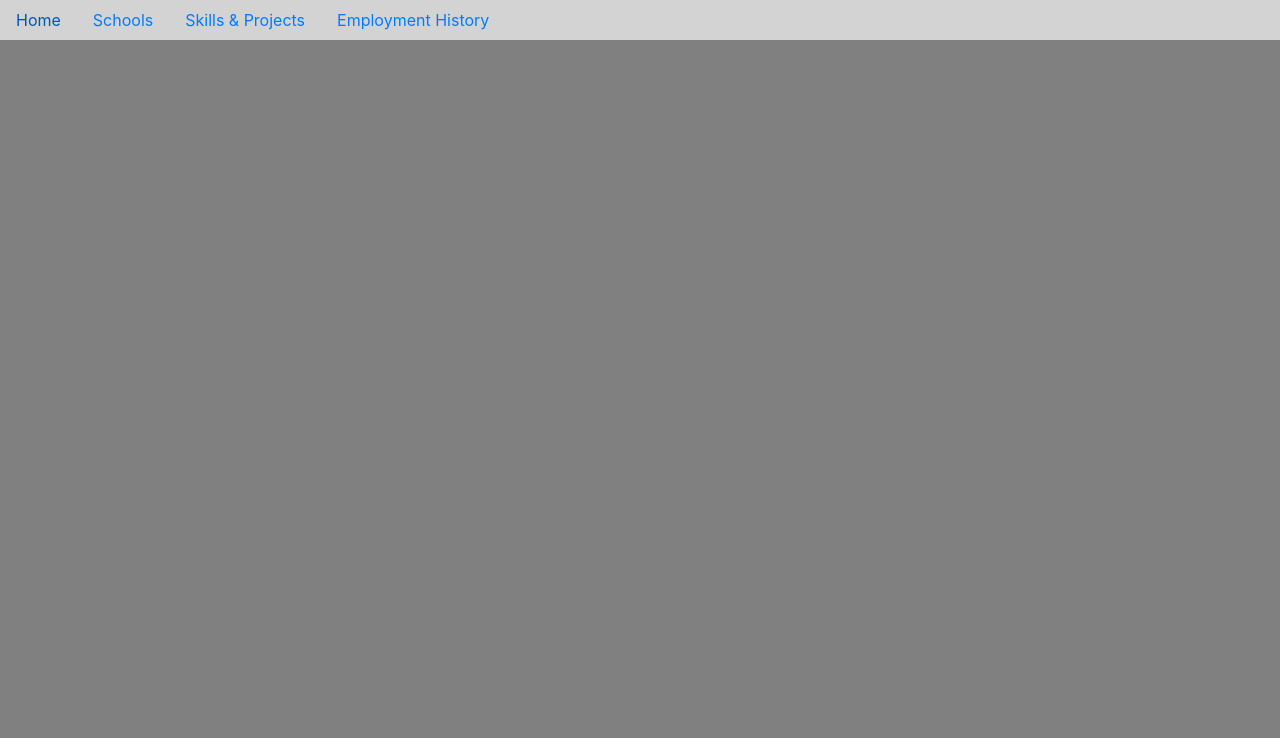
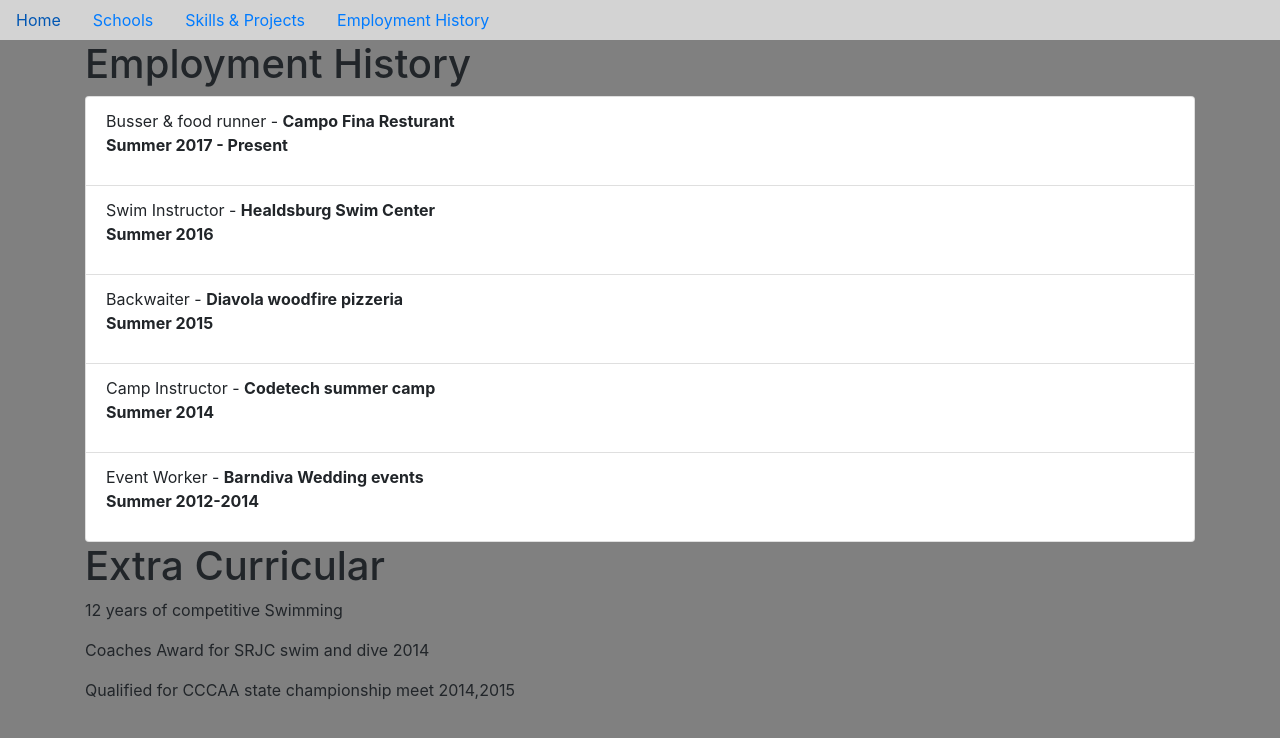
Before and after one commit to bojbrook/edX-Project0, a plain HTML site: page employment.html in a window 1280 px wide. Drawn offline with nearby package versions, Linux system fonts and the light colour scheme.

Commit message:
expanded on all other pages

```diff
--- a/employment.html
+++ b/employment.html
@@ -1,11 +1,13 @@
 <!DOCTYPE html>
 <html lang="en" dir="ltr">
+
 <head>
   <meta charset="utf-8">
   <link rel="stylesheet" href="https://stackpath.bootstrapcdn.com/bootstrap/4.1.3/css/bootstrap.min.css" integrity="sha384-MCw98/SFnGE8fJT3GXwEOngsV7Zt27NXFoaoApmYm81iuXoPkFOJwJ8ERdknLPMO" crossorigin="anonymous">
   <link rel="stylesheet" href="index.css">
   <title>Employment</title>
 </head>
+
 <body>
   <div class="container-fullwidth">
     <ul class="nav" style="background: lightgray;">
@@ -24,5 +26,35 @@
     </ul>
   </div>
 
+  <div class="container">
+    <h1>Employment History</h1>
+    <ul class="list-group">
+      <li class="list-group-item">Busser & food runner - <b>Campo Fina Resturant</b>
+        <p class="font-weight-bold">Summer 2017 - Present</p>
+      </li>
+      <li class="list-group-item">Swim Instructor - <b>Healdsburg Swim Center</b>
+        <p class="font-weight-bold">Summer 2016</p>
+      </li>
+      <li class="list-group-item">Backwaiter - <b>Diavola woodfire pizzeria</b>
+        <p class="font-weight-bold">Summer 2015</p>
+      </li>
+      <li class="list-group-item">Camp Instructor - <b>Codetech summer camp</b>
+        <p class="font-weight-bold">Summer 2014</p>
+      </li>
+      <li class="list-group-item">Event Worker - <b>Barndiva Wedding events</b>
+        <p class="font-weight-bold">Summer 2012-2014</p>
+      </li>
+    </ul>
+  </div>
+
+  <div class="container">
+    <h1>Extra Curricular</h1>
+    <p>12 years of competitive Swimming</p>
+    <p>Coaches Award for SRJC swim and dive 2014</p>
+    <p>Qualified for CCCAA state championship meet 2014,2015</p>
+  </div>
+
+
 </body>
+
 </html>
```
Also changed, not shown: Schools.html (+1 -1 lines), skills.html (+8 -2 lines). Lines whose indentation alone changed are shown as unchanged.
